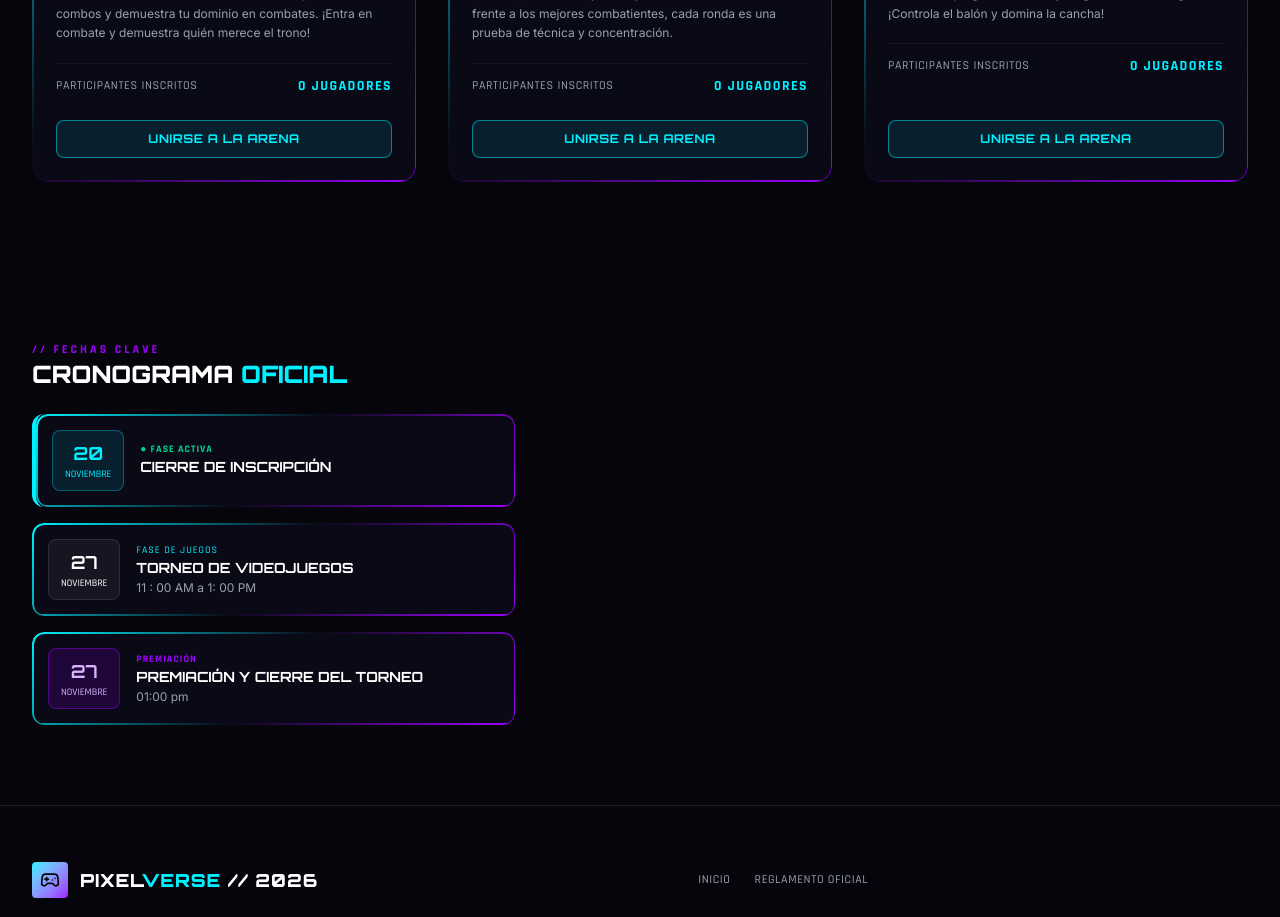
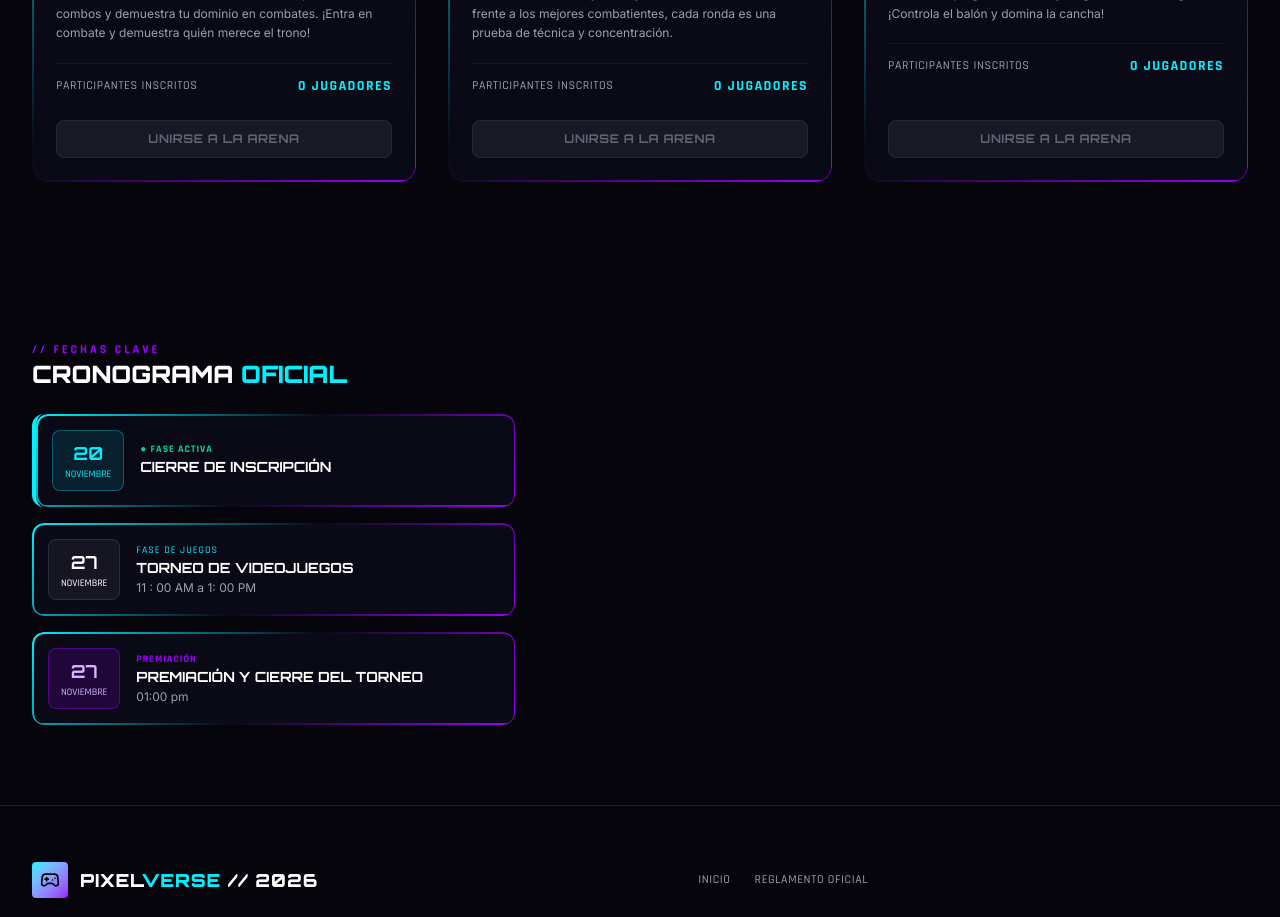
Before and after one commit to uttdevs/pixelverse_event, a Vue app in the folder frontend/: page / in a window 1280 px wide. Shown: the part 1480-2397 px from the top of the page. Built offline with nearby package versions, Linux system fonts and the light colour scheme; no server answers.

Commit message:
Estilo gris y cursor de cancelado en botones cerrados

```diff
--- a/frontend/src/components/sections/GameArenasSection.vue
+++ b/frontend/src/components/sections/GameArenasSection.vue
@@ -72,7 +72,7 @@ const handleJoinArena = (arena) => {
       <div
         v-for="arena in gameArenas"
         :key="arena.id"
-        @mouseenter="playHoverSound"
+        @mouseenter="registrationsOpen && playHoverSound()"
         class="game-card group gradient-border rounded-2xl overflow-hidden flex flex-col justify-between transition duration-300 hover:-translate-y-2"
         :class="arena.glowClass"
       >
@@ -139,7 +139,12 @@ const handleJoinArena = (arena) => {
             @click="handleJoinArena(arena)"
             :disabled="!registrationsOpen"
             type="button"
-            class="w-full py-2.5 rounded-lg bg-cyber-blue/10 hover:bg-cyber-blue hover:text-cyber-dark border border-cyber-blue/50 text-cyber-blue font-orbitron font-bold text-xs uppercase tracking-wider transition cursor-pointer"
+            :class="[
+              'w-full py-2.5 rounded-lg font-orbitron font-bold text-xs uppercase tracking-wider transition',
+              registrationsOpen
+                ? 'bg-cyber-blue/10 hover:bg-cyber-blue hover:text-cyber-dark border border-cyber-blue/50 text-cyber-blue cursor-pointer'
+                : 'bg-white/10 text-gray-400 border border-white/10 cursor-not-allowed opacity-60'
+            ]"
           >
             {{ arena.buttonText }}
           </button>
```
